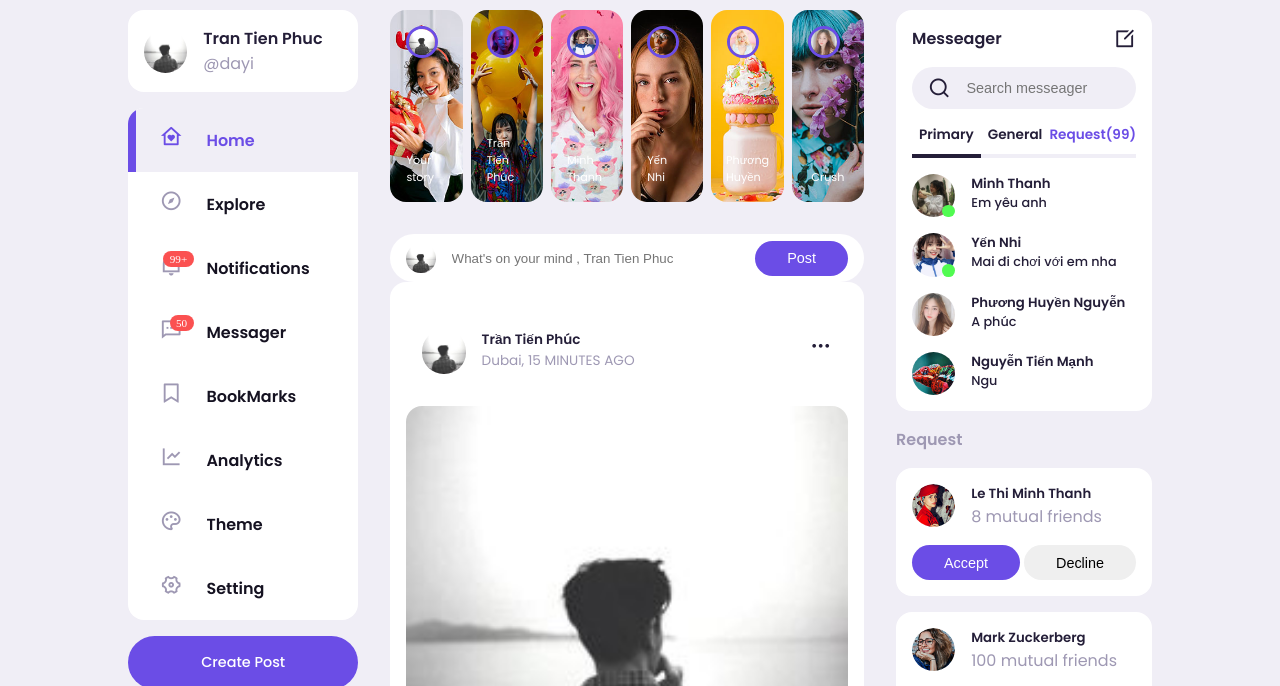
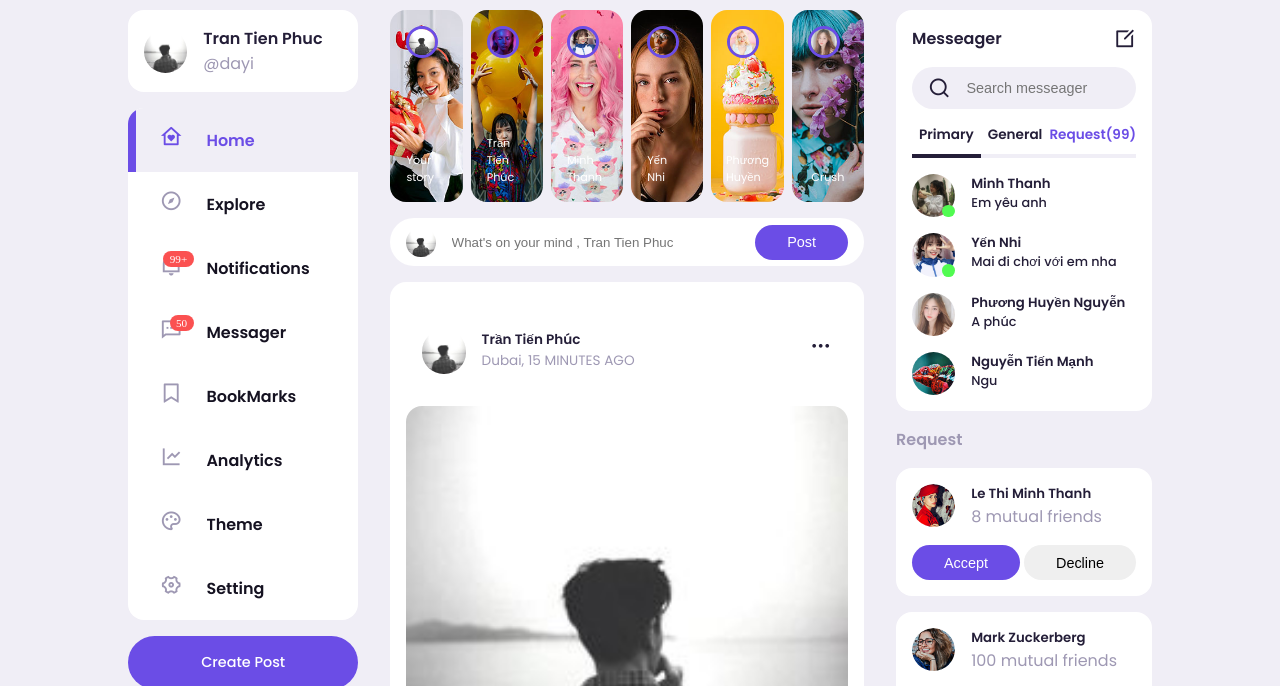
Before and after one commit to ttpppppp/Meta, a plain HTML site: page index.html in a window 1280 px wide. Shown: the part 76-762 px from the top of the page. Drawn offline with nearby package versions, Linux system fonts and the light colour scheme.

Commit message:
Update style.css

```diff
--- a/style.css
+++ b/style.css
@@ -279,7 +279,8 @@ main .container .left .profile{
     display: flex;
     justify-content: space-between;
     align-items: center;
-    margin-top: 2rem;
+    margin-top: 1rem;
+    margin-bottom: 1rem;
     background: var(--color-white);
     padding: 0.4rem var(--card--padding);
     border-radius: var(--border-radius);
```
